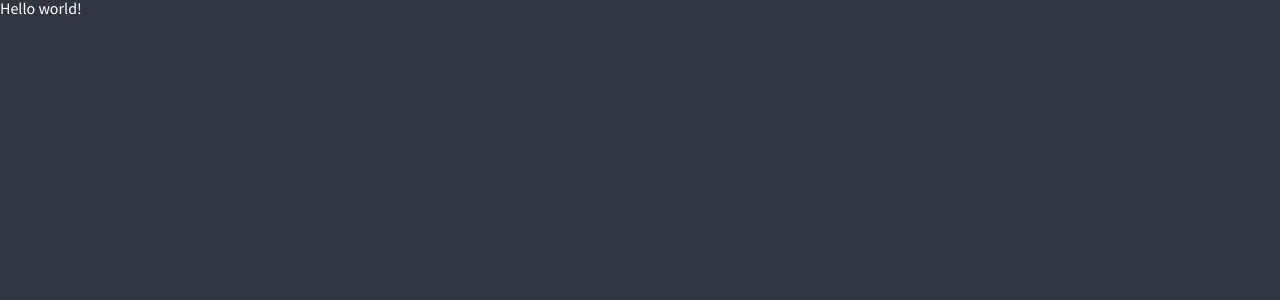
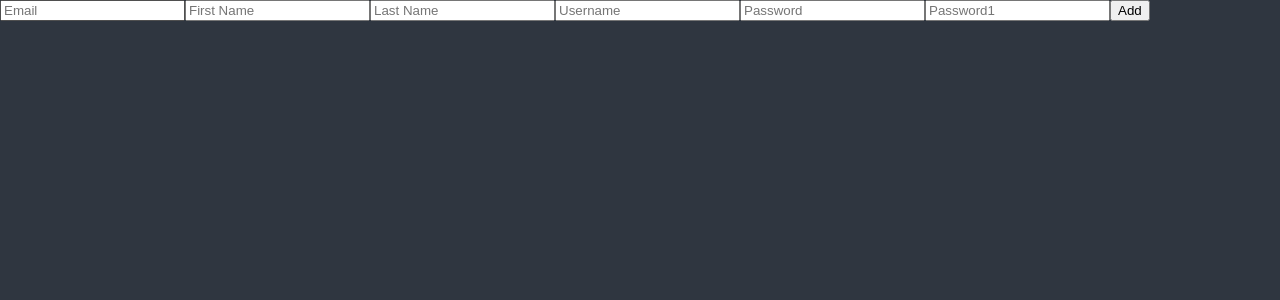
Before and after one commit to YooEuiseonBlog/selector-app, a React (Create React App) app: page / in a window 1280 px wide. Shown: the top 300 px of the page. Built offline with nearby package versions, Linux system fonts and the light colour scheme.

Commit message:
react-hook-form add

```diff
--- a/package.json
+++ b/package.json
@@ -15,6 +15,7 @@
     "react": "^18.3.1",
     "react-dom": "^18.3.1",
     "react-helmet": "^6.1.0",
+    "react-hook-form": "^7.52.1",
     "react-router-dom": "^5.3.3",
     "react-scripts": "5.0.1",
     "recoil": "^0.7.7",
--- a/src/App.tsx
+++ b/src/App.tsx
@@ -1,4 +1,5 @@
 import { createGlobalStyle } from "styled-components";
+import ToDoList from "./ToDoList";
 
 const GlobalStyle = createGlobalStyle`
 @import url('https://fonts.googleapis.com/css2?family=Source+Sans+Pro:wght@300;400&display=swap');
@@ -67,7 +68,7 @@
   return (
     <>
       <GlobalStyle />
-      <div>Hello world!</div>
+      <ToDoList />
     </>
   );
 }
--- /dev/null
+++ b/src/ToDoList.tsx
@@ -0,0 +1,54 @@
+import { useState } from "react";
+import { useForm } from "react-hook-form";
+
+/* function ToDoList() {
+  const [toDo, setToDo] = useState("");
+  const [toDoError, setToDoError] = useState("");
+
+  const onChange = (event: React.FormEvent<HTMLInputElement>) => {
+    const {
+      currentTarget: { value },
+    } = event;
+
+    setToDoError("");
+    setToDo(value);
+  };
+
+  const onSubmit = (event: React.FormEvent<HTMLFormElement>) => {
+    event.preventDefault();
+    if (toDo.length < 10) {
+      return setToDoError("To do should be longer");
+    }
+    console.log("submit");
+  };
+
+  return (
+    <div>
+      <form onSubmit={onSubmit}>
+        <input onChange={onChange} value={toDo} placeholder="Write a to do" />
+        <button>Add</button>
+        {toDoError !== "" ? toDoError : null}
+      </form>
+    </div>
+  );
+} */
+
+function ToDoList() {
+  const { register, watch } = useForm();
+  console.log(watch());
+  return (
+    <div>
+      <form>
+        <input {...register("email")} placeholder="Email" />
+        <input {...register("firstName")} placeholder="First Name" />
+        <input {...register("lastName")} placeholder="Last Name" />
+        <input {...register("username")} placeholder="Username" />
+        <input {...register("password")} placeholder="Password" />
+        <input {...register("password1")} placeholder="Password1" />
+        <button>Add</button>
+      </form>
+    </div>
+  );
+}
+
+export default ToDoList;
```
Also changed, not shown: 1 other file (tests, documents, lock files or other folders).
